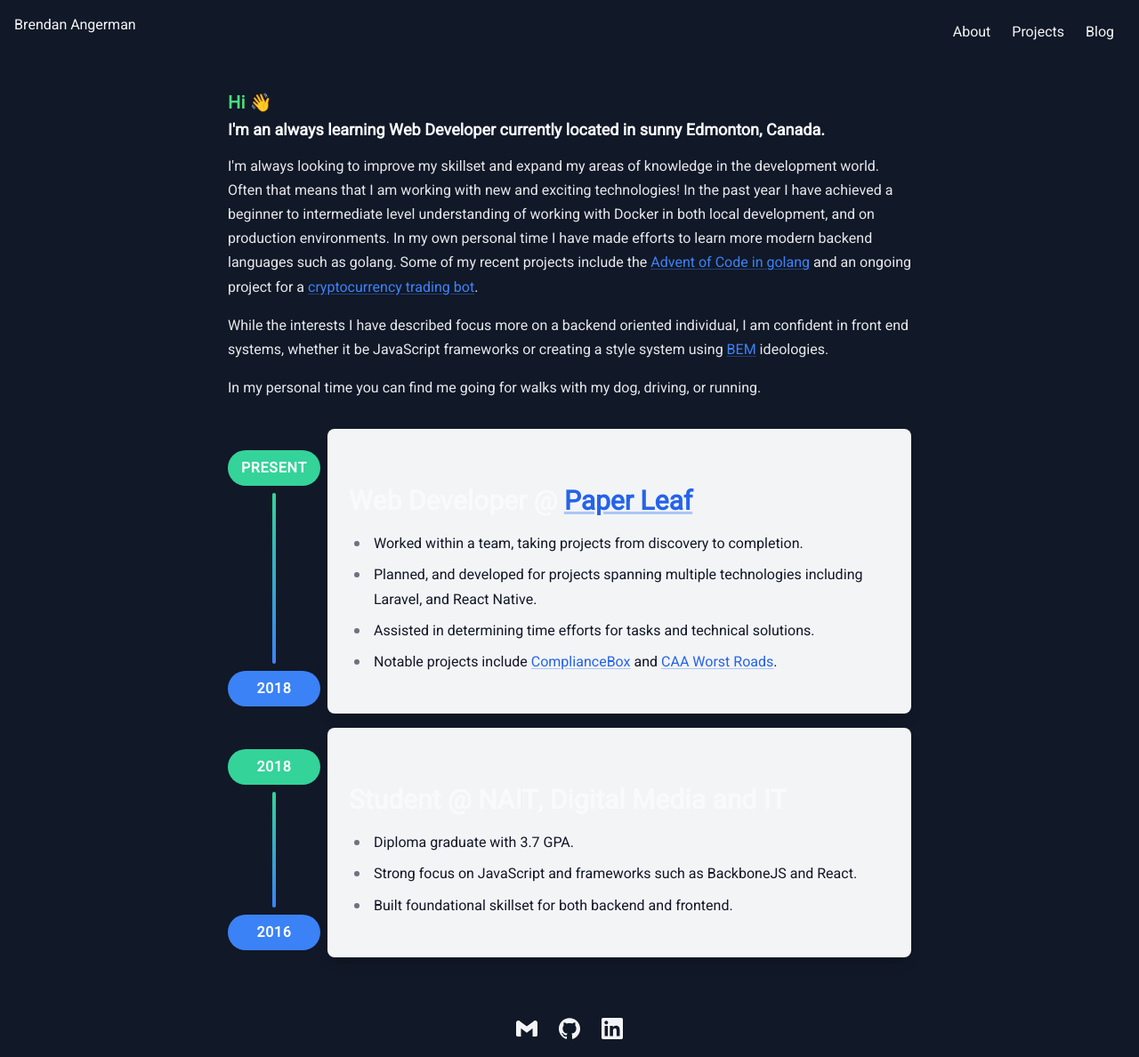
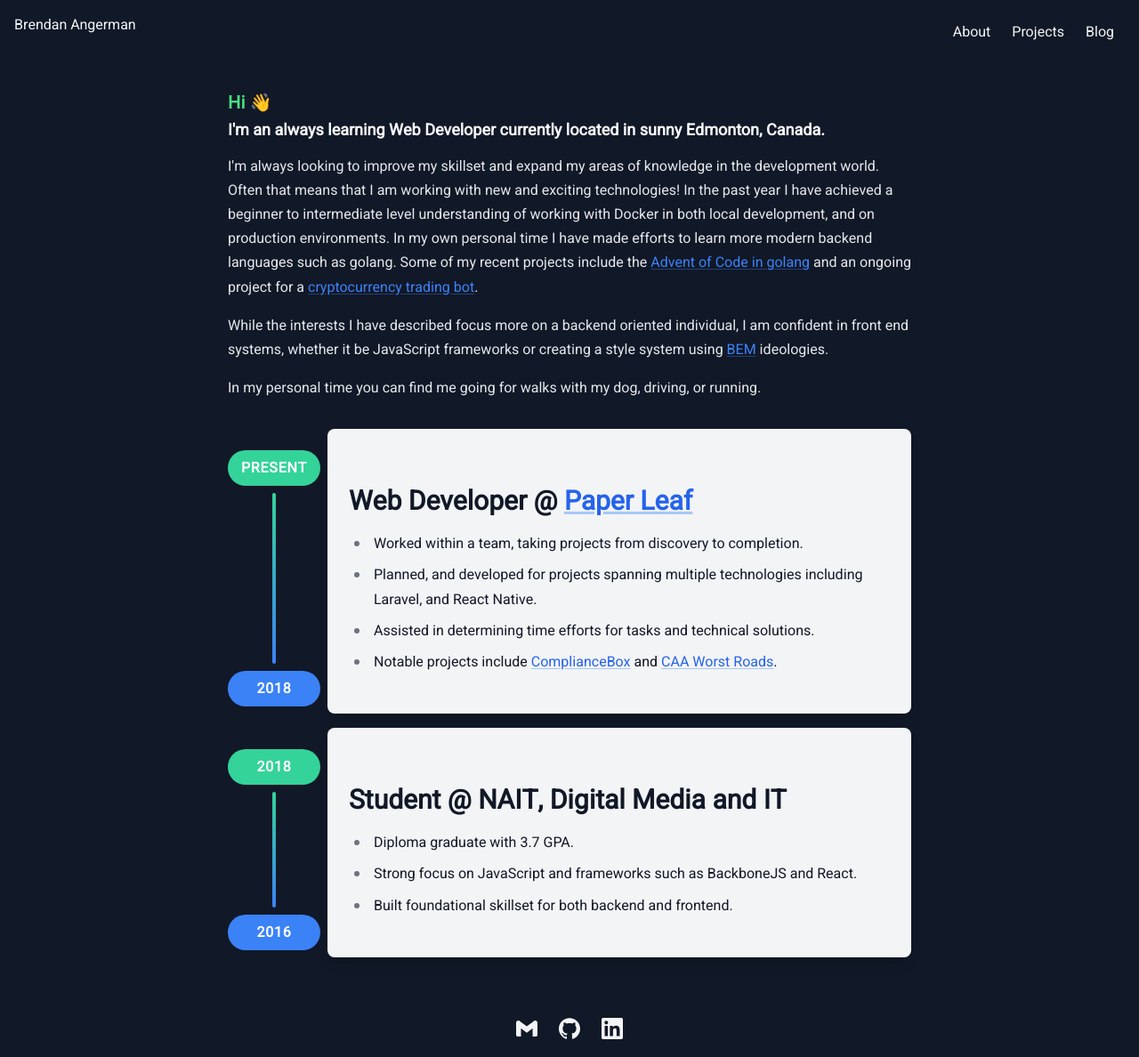
Before and after one commit to bAngerman/bAngerman.github.io, a Jekyll site: the page built from pages/about.md, in a window 1280 px wide. Shown: the whole page at 89% size. Built offline with Jekyll 4.4.1, drawn with Linux system fonts in a browser that asks for light colours; emoji names are drawn with the system emoji font.

Commit message:
Outrank .page-content h2 to fix timeline white-on-white.
The .timeline-card rules sit earlier in the source than the
.page-content long-form rules, so at equal specificity .page-content h2
was still winning. Scope timeline overrides under .page-content to bump
specificity instead of relying on source order.

Co-Authored-By: Claude Opus 4.7 (1M context) <noreply@anthropic.com>

```diff
--- a/assets/app.css
+++ b/assets/app.css
@@ -1205,31 +1205,32 @@ html, body {
 }
 
 /* Timeline cards sit on a light background inside .page-content,
-   so override the dark-bg heading/link colors back to readable ones. */
-
-.timeline-card,
-.timeline-card p,
-.timeline-card li,
-.timeline-card strong,
-.timeline-card em {
+   so override the dark-bg heading/link colors back to readable ones.
+   Scoped under `.page-content` to outrank the long-form rules defined
+   later in this file at equal specificity. */
+
+.page-content .timeline-card,
+.page-content .timeline-card p,
+.page-content .timeline-card li,
+.page-content .timeline-card strong,
+.page-content .timeline-card em {
   color: #111827;
 }
 
-.timeline-card h1,
-.timeline-card h2,
-.timeline-card h3,
-.timeline-card h4,
-.timeline-card h5,
-.timeline-card h6 {
+.page-content .timeline-card h1,
+.page-content .timeline-card h2,
+.page-content .timeline-card h3,
+.page-content .timeline-card h4,
+.page-content .timeline-card h5,
+.page-content .timeline-card h6 {
   color: #111827;
 }
 
-.page-content .timeline-card a,
-.timeline-card a {
+.page-content .timeline-card a {
   color: #2563eb;
 }
 
-.timeline-card li::marker {
+.page-content .timeline-card li::marker {
   color: #6b7280;
 }
 
```
Also changed, not shown: tailwind/tailwind.scss (+16 -15 lines).
